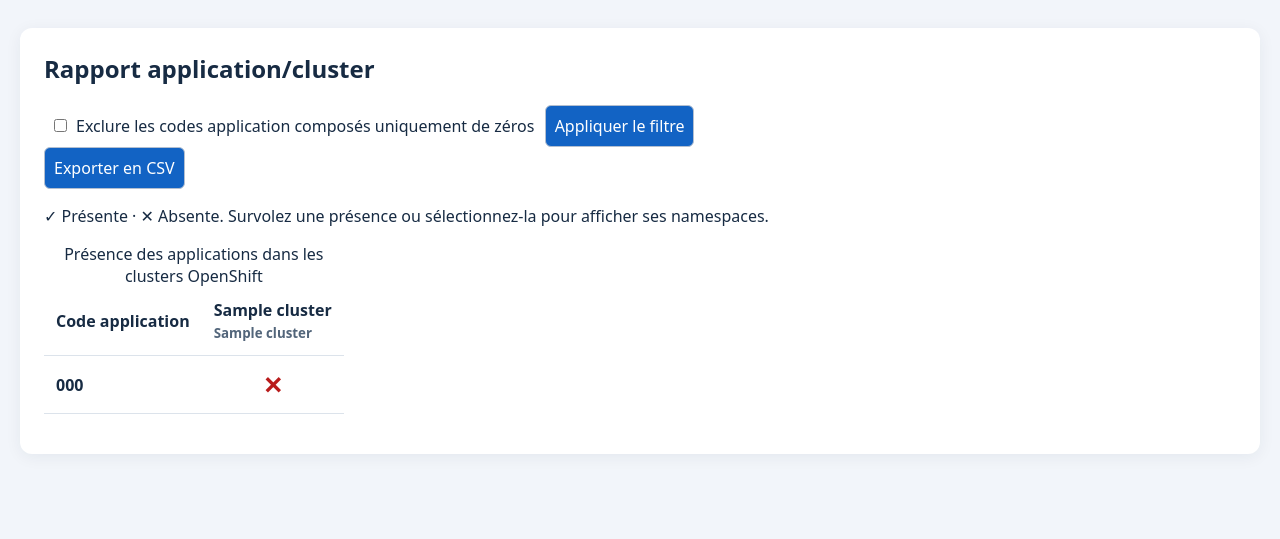
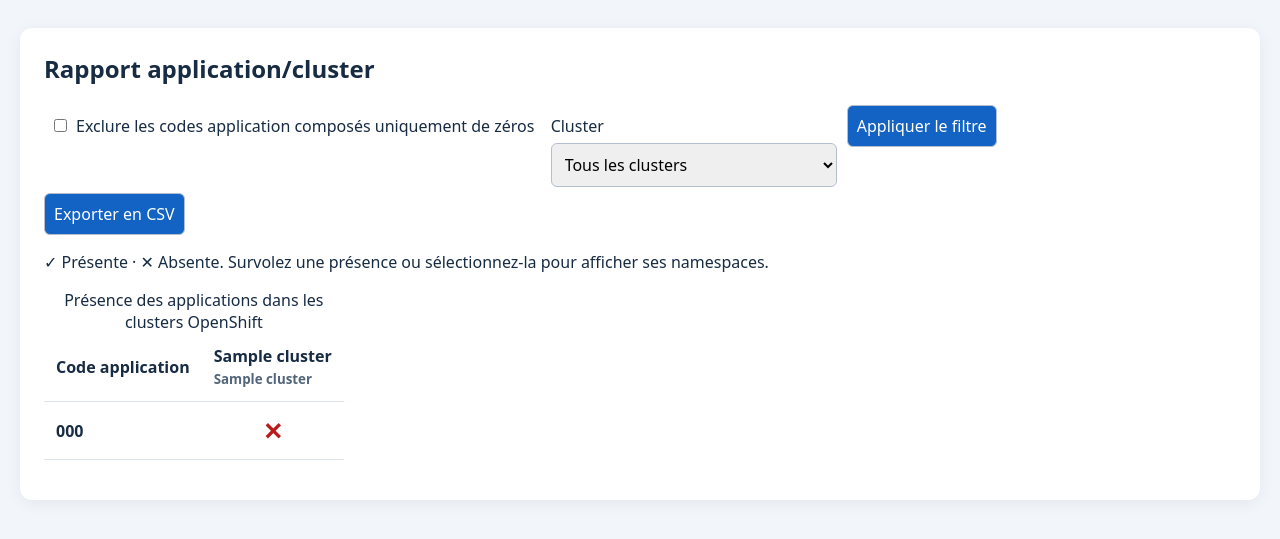
Before and after one commit to brahimouali/ocp-tools, a Flask app: template templates/application_cluster_report.html in a window 1280 px wide. Shown: the part 134-673 px from the top of the page. Run offline with Flask 3, Linux system fonts and the light colour scheme; the template is opened without the code that fills it: most values are stand-ins (such as "Sample title", 1, 10 or a date in 2020).

Commit message:
Filter application cluster report and CSV export by cluster

```diff
--- a/app.py
+++ b/app.py
@@ -99,10 +99,23 @@ def create_app(config=None):
     @app.get('/reports/applications-clusters')
     def application_cluster_report():
         exclude_unknown = request.args.get('exclude_unknown') == '1'
+        cluster_value = request.args.get('cluster_id', '')
+        try:
+            selected_cluster = int(cluster_value) if cluster_value else None
+        except ValueError:
+            return 'Cluster invalide.', 400
         with db() as conn:
+            clusters = conn.execute(
+                'SELECT c.id,c.title,e.title AS environment_title FROM clusters c '
+                'JOIN environments e ON e.id=c.environment_id ORDER BY e.title,c.title').fetchall()
+            if selected_cluster is not None and not any(c['id'] == selected_cluster for c in clusters):
+                return 'Cluster inconnu.', 400
             applications = conn.execute(
-                "SELECT id,code FROM applications WHERE (? = 0 OR code = '' OR ltrim(code, '0') != '') ORDER BY code",
-                (exclude_unknown,)).fetchall()
+                "SELECT a.id,a.code FROM applications a "
+                "WHERE (? = 0 OR a.code = '' OR ltrim(a.code, '0') != '') "
+                'AND (? IS NULL OR EXISTS (SELECT 1 FROM namespaces n '
+                'WHERE n.application_id=a.id AND n.cluster_id=?)) ORDER BY a.code',
+                (exclude_unknown, selected_cluster, selected_cluster)).fetchall()
             if request.args.get('export') == 'csv':
                 output = io.StringIO(newline='')
                 writer = csv.writer(output)
@@ -111,9 +124,6 @@ def create_app(config=None):
                 return Response(output.getvalue(), mimetype='text/csv', headers={
                     'Content-Disposition': 'attachment; filename=applications.csv'
                 })
-            clusters = conn.execute(
-                'SELECT c.id,c.title,e.title AS environment_title FROM clusters c '
-                'JOIN environments e ON e.id=c.environment_id ORDER BY e.title,c.title').fetchall()
             namespaces = conn.execute(
                 'SELECT application_id,cluster_id,title FROM namespaces '
                 'WHERE application_id IS NOT NULL ORDER BY title').fetchall()
@@ -121,7 +131,8 @@ def create_app(config=None):
         for namespace in namespaces:
             presence.setdefault((namespace['application_id'], namespace['cluster_id']), []).append(namespace['title'])
         return render_template('application_cluster_report.html', applications=applications,
-                               clusters=clusters, presence=presence, exclude_unknown=exclude_unknown)
+                               clusters=clusters, presence=presence, exclude_unknown=exclude_unknown,
+                               selected_cluster=selected_cluster)
 
     def required(name):
         value = request.form.get(name, '').strip()
--- a/templates/application_cluster_report.html
+++ b/templates/application_cluster_report.html
@@ -4,11 +4,16 @@
   <h2>Rapport application/cluster</h2>
   <form method="get">
     <label class="report-filter"><input type="checkbox" name="exclude_unknown" value="1" {% if exclude_unknown %}checked{% endif %}>Exclure les codes application composés uniquement de zéros</label>
+    <label><span id="cluster-filter-label">Cluster</span><select name="cluster_id" aria-labelledby="cluster-filter-label">
+      <option value="">Tous les clusters</option>
+      {% for c in clusters %}<option value="{{ c.id }}" {% if selected_cluster == c.id %}selected{% endif %}>{{ c.environment_title }} — {{ c.title }}</option>{% endfor %}
+    </select></label>
     <button>Appliquer le filtre</button>
   </form>
   <form method="get" class="report-export">
     <input type="hidden" name="export" value="csv">
     {% if exclude_unknown %}<input type="hidden" name="exclude_unknown" value="1">{% endif %}
+    {% if selected_cluster is not none %}<input type="hidden" name="cluster_id" value="{{ selected_cluster }}">{% endif %}
     <button>Exporter en CSV</button>
   </form>
   <p>✓ Présente · ✕ Absente. Survolez une présence ou sélectionnez-la pour afficher ses namespaces.</p>
@@ -24,7 +29,7 @@
         <div id="namespaces-{{ a.id }}-{{ c.id }}" class="namespace-popup" popover="manual" role="tooltip"><strong>Namespaces — {{ a.code }} / {{ c.title }}</strong><ul>{% for name in names %}<li>{{ name }}</li>{% endfor %}</ul></div>
         {% else %}<span class="presence-status absent" role="img" aria-label="Application {{ a.code }} absente de {{ c.title }}">✕</span>{% endif %}
       </td>{% endfor %}
-    </tr>{% else %}<tr><td colspan="{{ clusters|length + 1 }}">Aucune application{% if exclude_unknown %} correspondant au filtre{% endif %}.</td></tr>{% endfor %}
+    </tr>{% else %}<tr><td colspan="{{ clusters|length + 1 }}">Aucune application{% if exclude_unknown or selected_cluster is not none %} correspondant au filtre{% endif %}.</td></tr>{% endfor %}
     </tbody>
   </table>
 </section>
```
Also changed, not shown: tests/test_app.py (+37 -0 lines), README.md.
